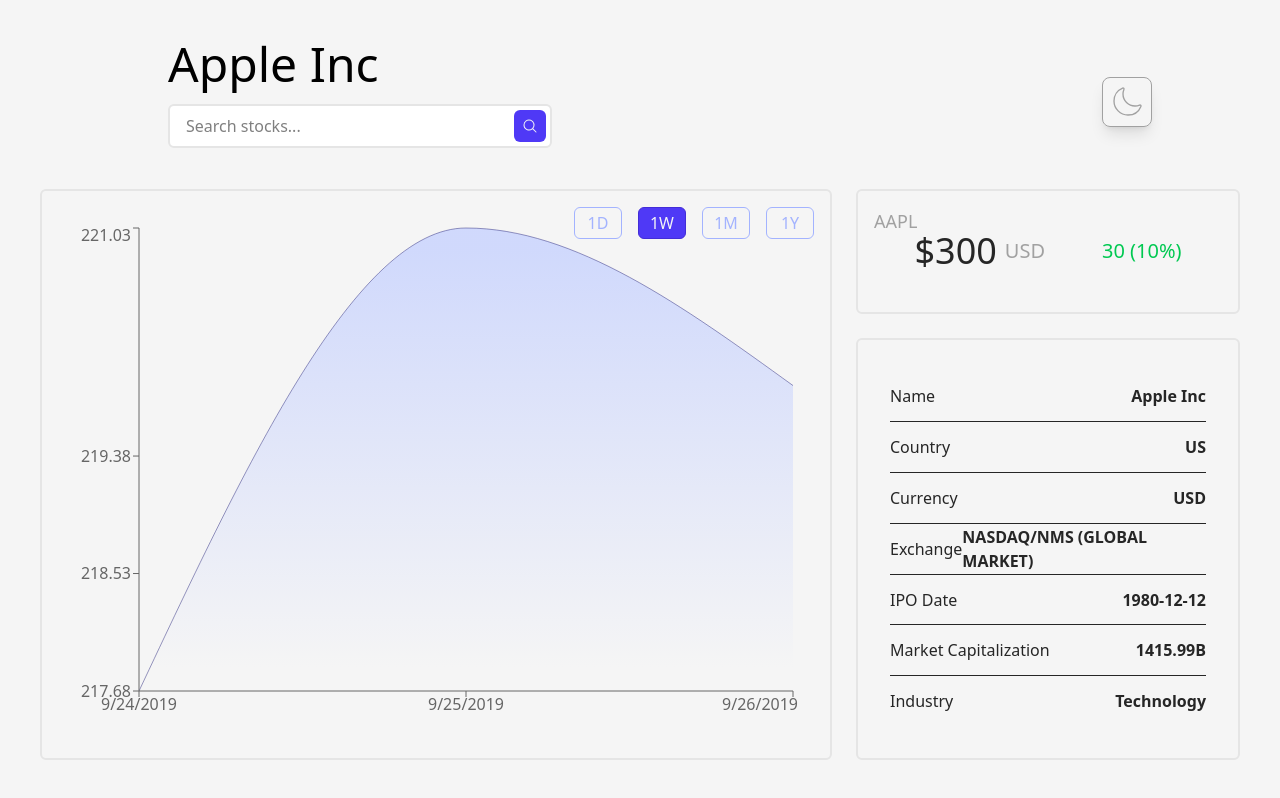
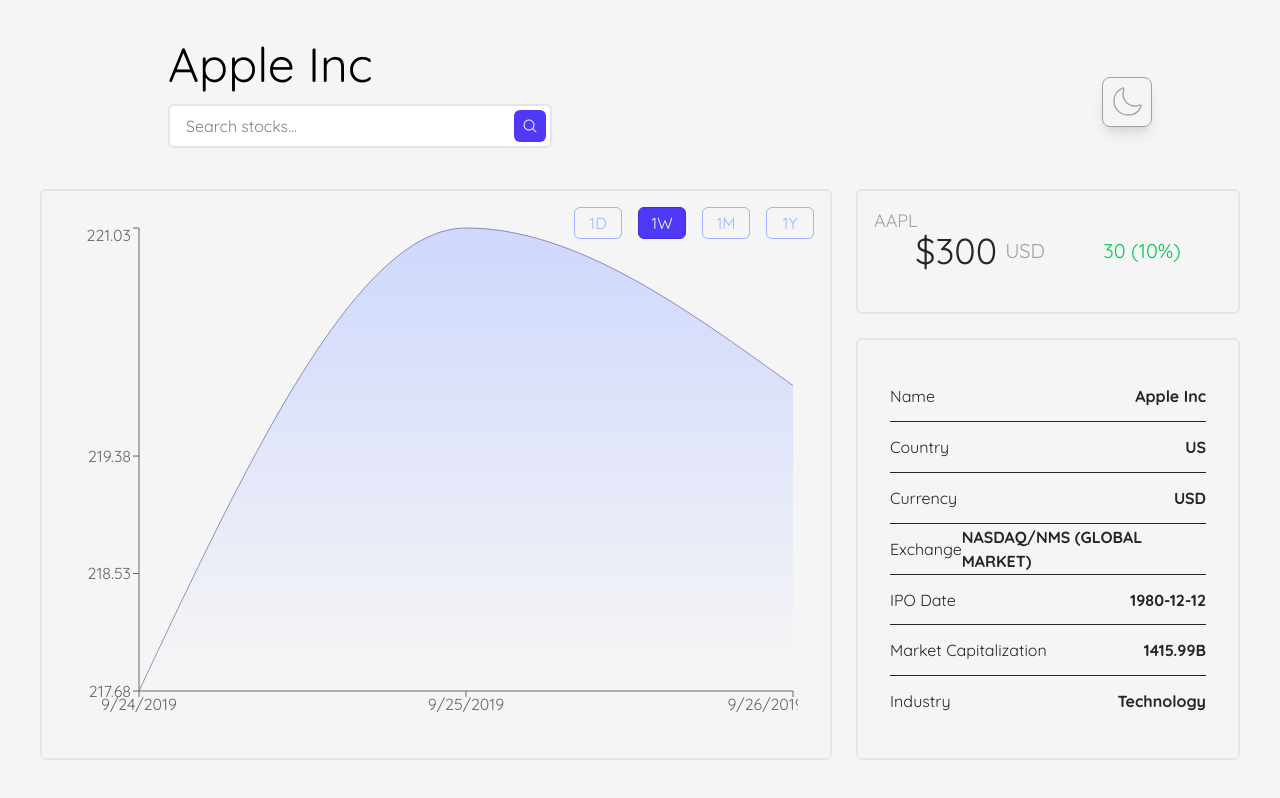
Before and after one commit to alexcerezo/stock-viewer, a React (Vite) app: page / in a window 1280 px wide. Built offline with nearby package versions, Linux system fonts and the light colour scheme.

Commit message:
Fixing the font

```diff
--- a/index.html
+++ b/index.html
@@ -6,11 +6,6 @@
   <link rel="icon" type="image/svg+xml" href="/vite.svg" />
   <meta name="viewport" content="width=device-width, initial-scale=1.0" />
   <title>Vite + React</title>
-  <link rel="preconnect" href="https://fonts.googleapis.com">
-  <link rel="preconnect" href="https://fonts.gstatic.com" crossorigin>
-  <link
-    href="https://fonts.googleapis.com/css2?family=DM+Serif+Display:ital@0;1&family=Quicksand:wght@300..700&display=swap"
-    rel="stylesheet">
 </head>
 
 <body>
--- a/src/index.css
+++ b/src/index.css
@@ -1,4 +1,9 @@
+@import url('https://fonts.googleapis.com/css2?family=Quicksand:wght@400;500;700&display=swap');
 @import "tailwindcss";
+
+* {
+  font-family: quicksand;
+}
 
 @layer components {
   .custom-scrollbar::-webkit-scrollbar {
```
Also changed, not shown: src/components/Card.jsx (line endings or trailing spaces).
